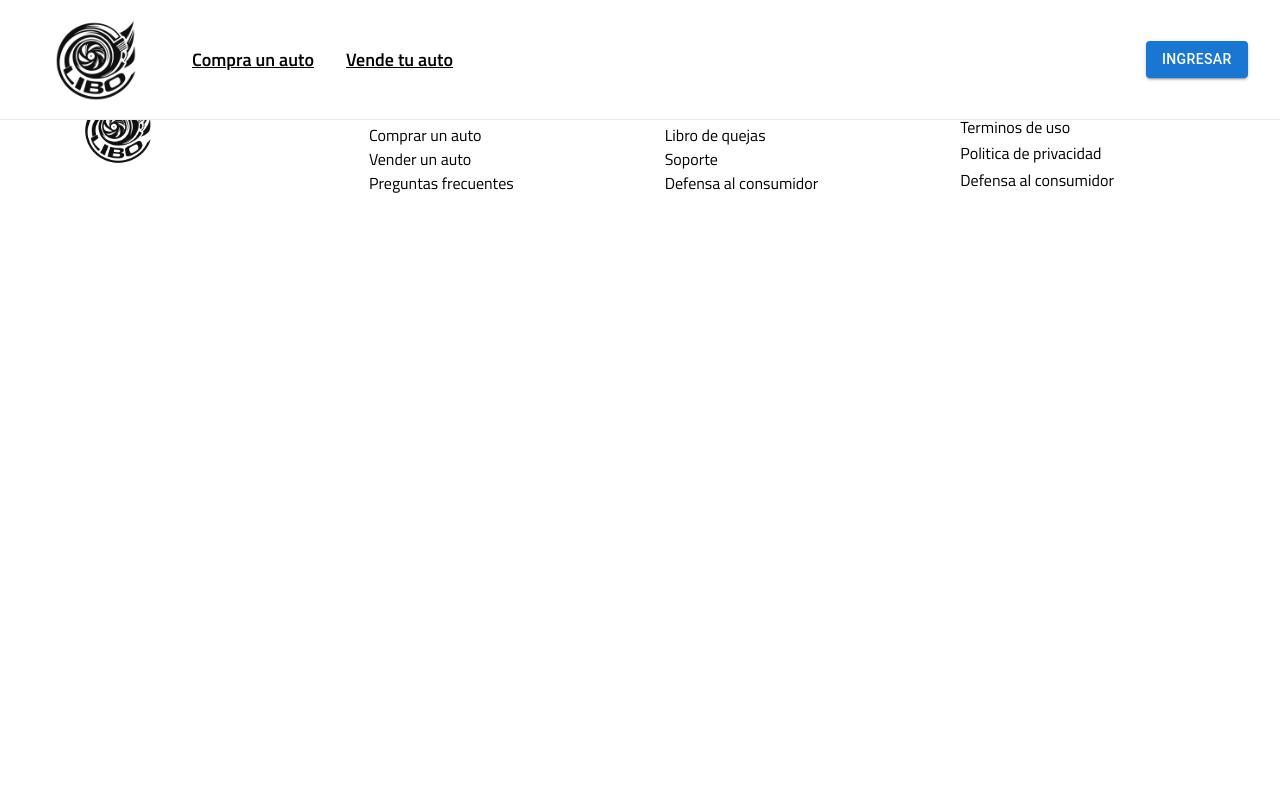
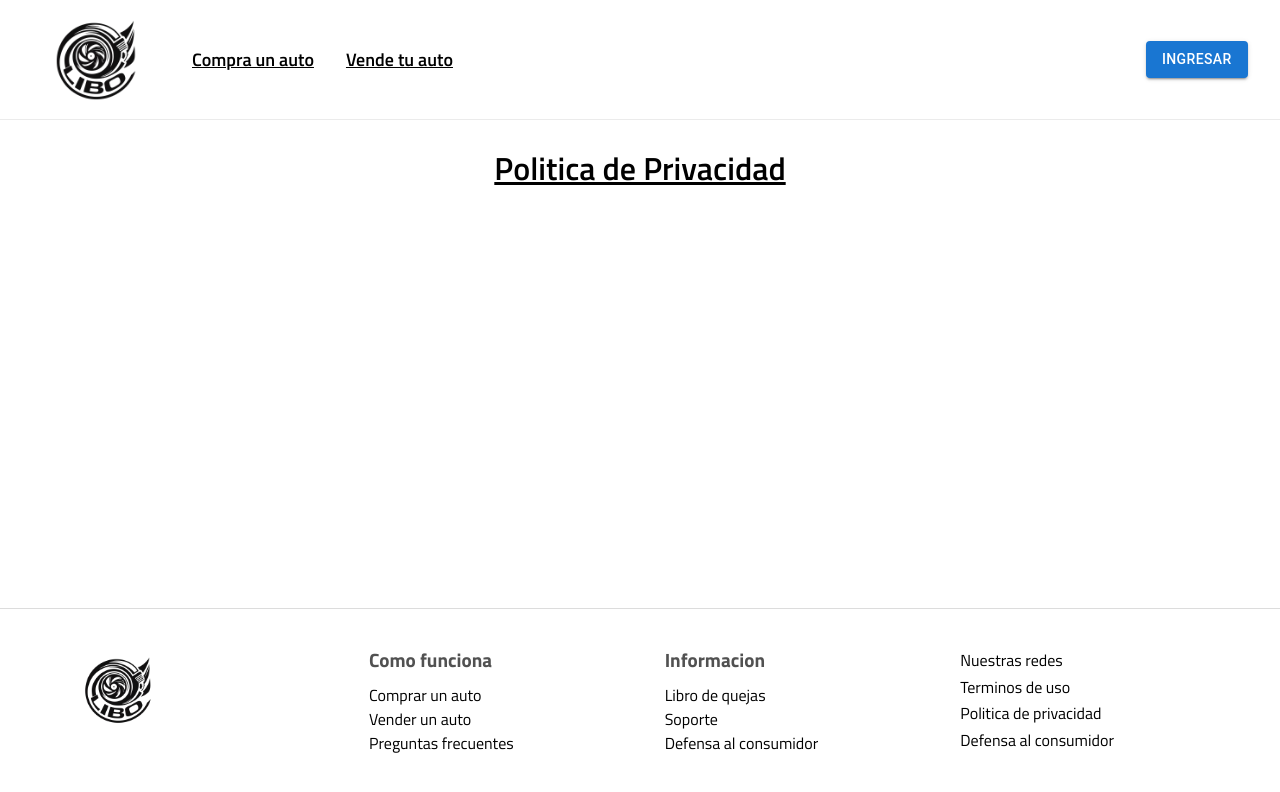
Before and after one commit to Libo033/concesionario-0, a Next.js app: page /privacy-policy in a window 1280 px wide. Shown: the top 792 px of the page. Built offline with nearby package versions, Linux system fonts and the light colour scheme.

Commit message:
Iniciado privacy policy y term of use

```diff
--- a/src/app/globals.css
+++ b/src/app/globals.css
@@ -10,6 +10,21 @@ body {
   margin-right: auto;
 }
 
+.default-page {
+  height: fit-content;
+  min-height: 73vh;
+  padding-top: 15vh;
+  padding-inline: 10%;
+}
+
+.default-title {
+  padding-top: 24px;
+  font-weight: 600;
+  font-size: xx-large;
+  text-align: center;
+  text-decoration: underline;
+}
+
 .MuiTooltip-tooltip {
   background-color: white;
   border: 1px solid gainsboro;
@@ -19,3 +34,9 @@ body {
 .css-yem0l2-MuiPopper-root-MuiTooltip-popper {
   z-index: 800;
 }
+
+@media (width <= 640px) {
+  .default-page {
+    padding-top: 146px;
+  }
+}
--- a/src/app/privacy-policy/page.tsx
+++ b/src/app/privacy-policy/page.tsx
@@ -1,7 +1,11 @@
 import React from "react";
 
 const PrivacyPolicy = () => {
-  return <div>PrivacyPolicy</div>;
+  return (
+    <div className="default-page">
+      <p className="default-title">Politica de Privacidad</p>
+    </div>
+  );
 };
 
 export default PrivacyPolicy;
--- a/src/app/terms-of-use/page.tsx
+++ b/src/app/terms-of-use/page.tsx
@@ -1,7 +1,11 @@
 import React from "react";
 
 const TerminosCond = () => {
-  return <div>TerminosCond</div>;
+  return (
+    <div className="default-page">
+      <p className="default-title">Terminos y Condiciones</p>
+    </div>
+  );
 };
 
 export default TerminosCond;
```
